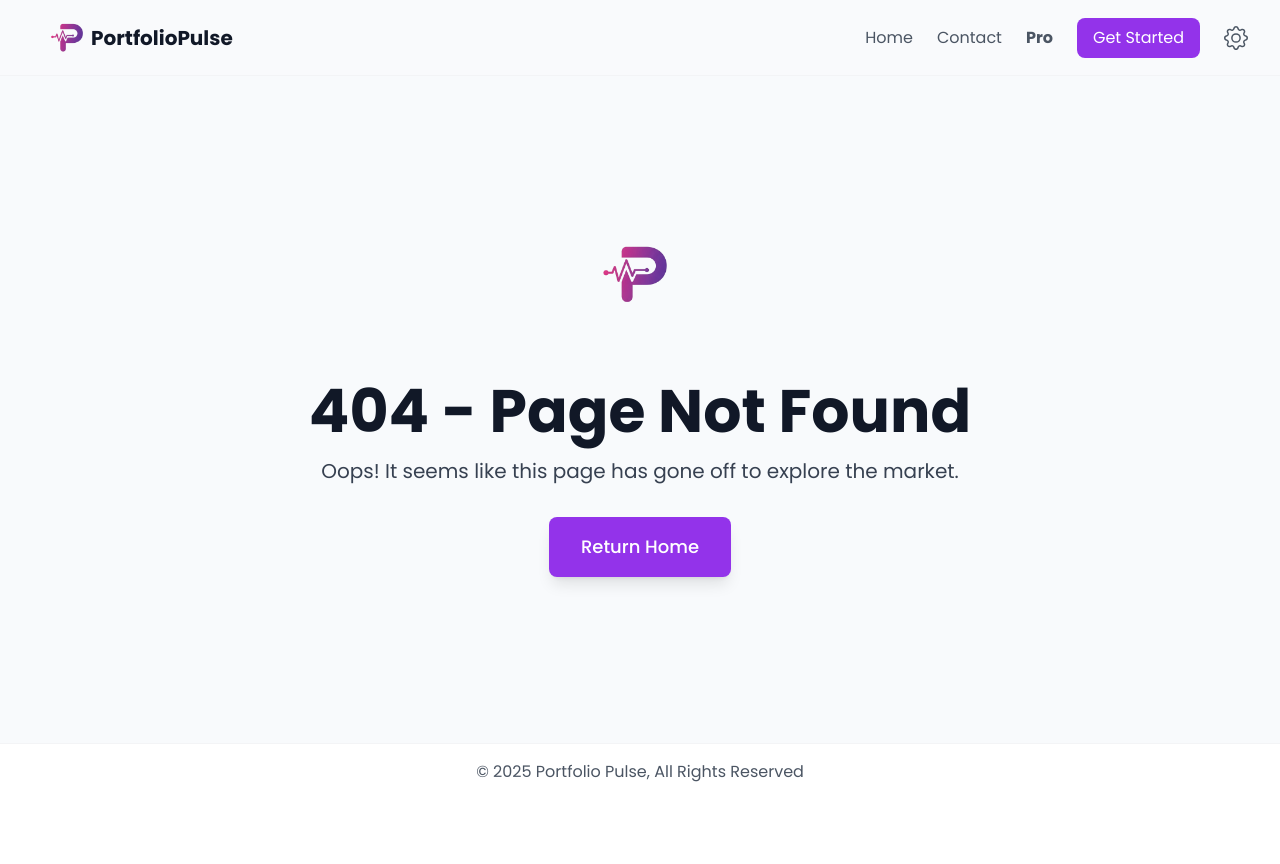
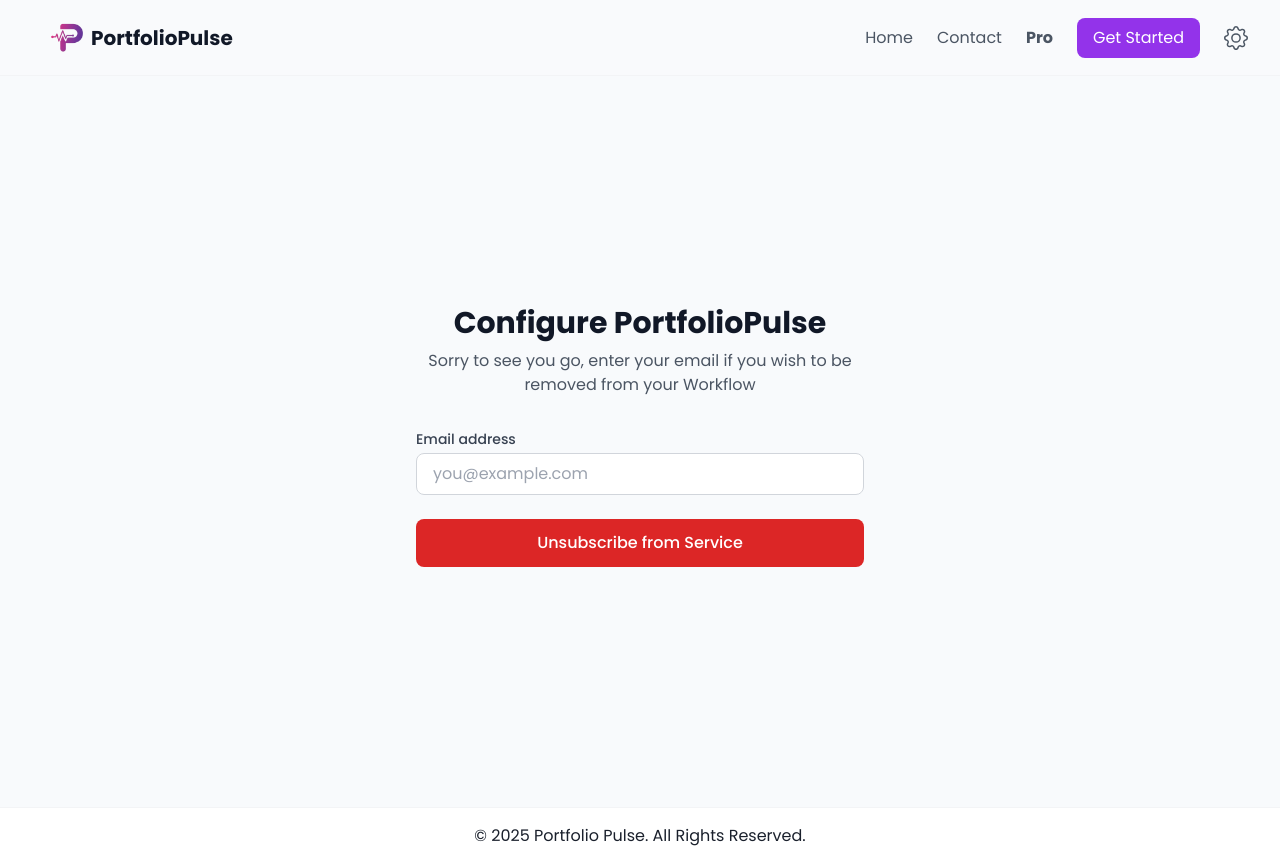
Before and after one commit to colinchambachan/PortfolioPulse, a Next.js app in the folder client/: page /configure in a window 1280 px wide. Before the commit this address had no page. Before the commit the page ends 800 px from the top, so only its background shows below. Built offline with nearby package versions, Linux system fonts and the light colour scheme.

Commit message:
feat: create configure scaffold

```diff
--- /dev/null
+++ b/client/app/configure/page.tsx
@@ -0,0 +1,97 @@
+"use client";
+import { useState, useEffect } from "react";
+import AOS from "aos";
+import "aos/dist/aos.css";
+import {
+  Tooltip,
+  TooltipContent,
+  TooltipProvider,
+  TooltipTrigger,
+} from "@/components/ui/tooltip";
+
+export default function Configure() {
+  const [email, setEmail] = useState("");
+  const [isLoading, setIsLoading] = useState(false);
+
+  useEffect(() => {
+    AOS.init({
+      duration: 1000,
+      once: true,
+    });
+  }, []);
+
+  const handleSubmit = (e: React.FormEvent) => {
+    e.preventDefault();
+    setIsLoading(true);
+    // TODO: Add unsubscribe logic here
+    setTimeout(() => {
+      setIsLoading(false);
+    }, 2000);
+  };
+
+  return (
+    <div className="min-h-screen flex flex-col">
+      <div className="flex-1 flex items-center justify-center px-8">
+        <div className="max-w-md w-full" data-aos="fade-up">
+          <div className="text-center mb-8">
+            <h1 className="text-3xl font-bold text-gray-900 mb-2">
+              Configure PortfolioPulse
+            </h1>
+            <p className="text-gray-600">
+              Sorry to see you go, enter your email if you wish to be removed
+              from your Workflow
+            </p>
+          </div>
+
+          <form onSubmit={handleSubmit} className="space-y-6">
+            <div>
+              <label
+                htmlFor="email"
+                className="block text-sm font-medium text-gray-700 mb-1"
+              >
+                Email address
+              </label>
+              <input
+                type="email"
+                id="email"
+                value={email}
+                onChange={(e) => setEmail(e.target.value)}
+                className="w-full px-4 py-2 border border-gray-300 rounded-lg focus:ring-2 focus:ring-purple-600 focus:border-transparent bg-white focus:bg-white"
+                placeholder="you@example.com"
+                required
+              />
+            </div>
+
+            {isLoading ? (
+              <div className="flex justify-center">
+                <span className="loading loading-dots loading-md"></span>
+              </div>
+            ) : (
+              <TooltipProvider>
+                <Tooltip>
+                  <TooltipTrigger asChild>
+                    <button
+                      type="submit"
+                      className="w-full bg-red-600 text-white px-4 py-3 rounded-lg hover:bg-red-700 transition-all font-medium"
+                    >
+                      Unsubscribe from Service
+                    </button>
+                  </TooltipTrigger>
+                  <TooltipContent>
+                    <p>Coming Soon!</p>
+                  </TooltipContent>
+                </Tooltip>
+              </TooltipProvider>
+            )}
+          </form>
+        </div>
+      </div>
+
+      <footer className="w-full text-center py-4 border-t border-gray-100 bg-white">
+        <div className="text-center">
+          <p>&copy; 2025 Portfolio Pulse. All Rights Reserved.</p>
+        </div>
+      </footer>
+    </div>
+  );
+}
```
